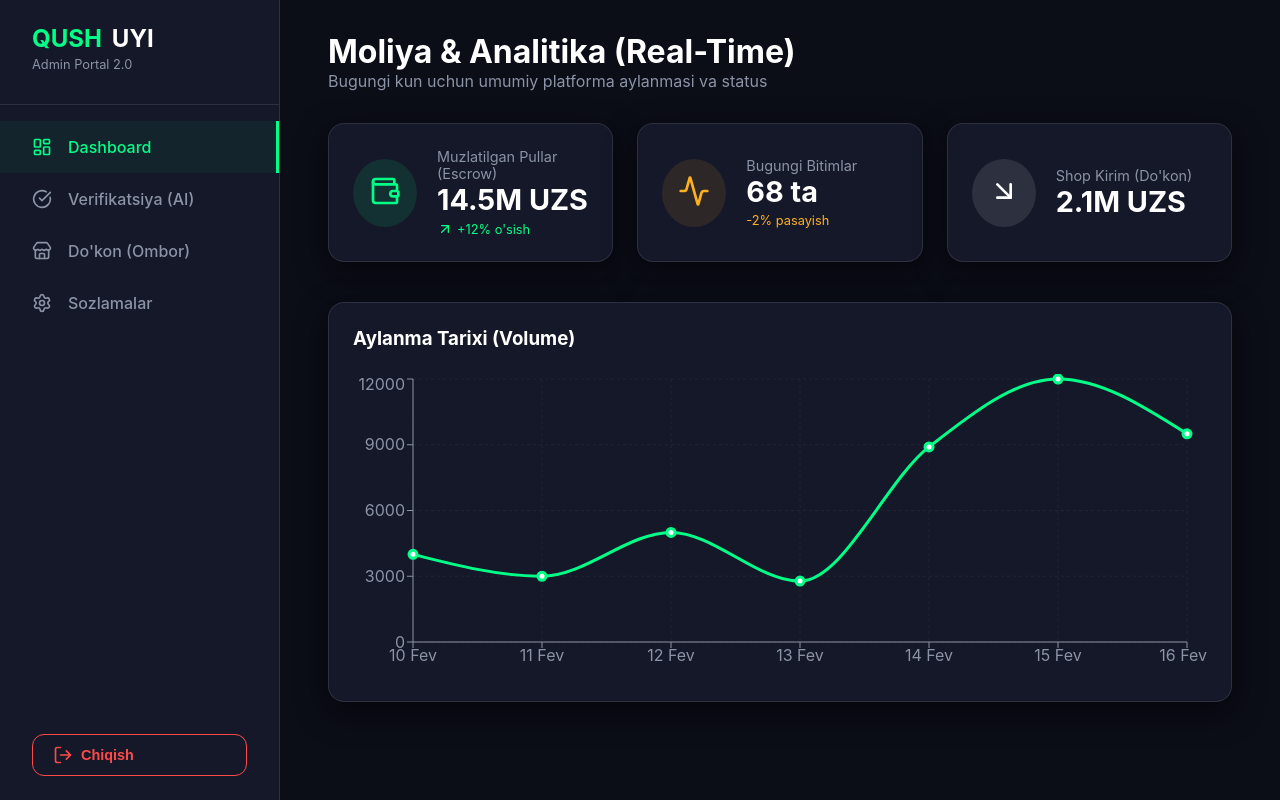
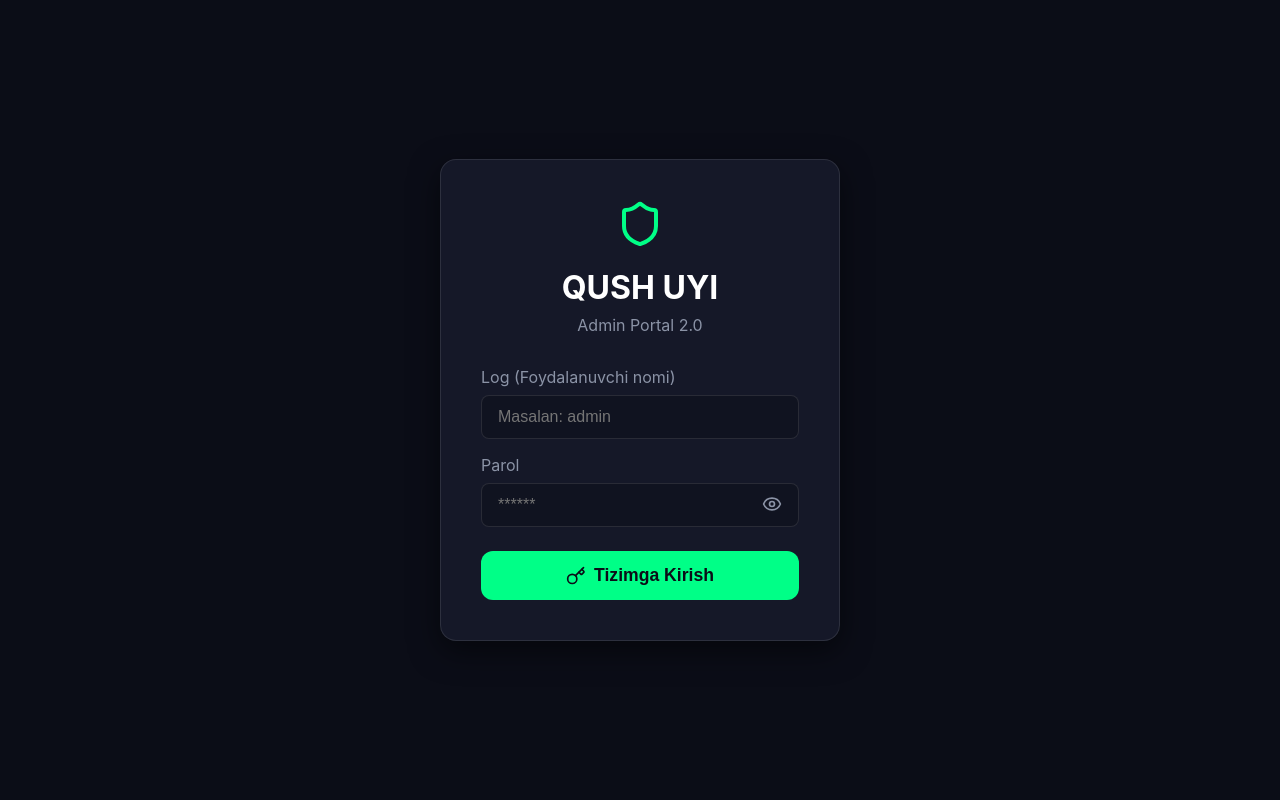
Before and after one commit to abrorbektreyder-web/qush-uyi-platform, a React (Vite) app in the folder 06_SRC/admin_panel/: page / in a window 1280 px wide. Built offline with nearby package versions, Linux system fonts and the light colour scheme.

Commit message:
feat(admin): Added Secure Login flow and Logout functionality

```diff
--- a/06_SRC/admin_panel/src/App.tsx
+++ b/06_SRC/admin_panel/src/App.tsx
@@ -1,17 +1,31 @@
-
-import { Routes, Route } from 'react-router-dom';
+import { useState } from 'react';
+import { Routes, Route, Navigate } from 'react-router-dom';
 import { Sidebar } from './components/Sidebar';
 import { Dashboard } from './pages/Dashboard';
 import { VerificationCenter } from './pages/VerificationCenter';
 import { ShopManager } from './pages/ShopManager';
 import { Settings } from './pages/Settings';
+import { Login } from './pages/Login';
 import './modal.css';
 
 function App() {
+  const [isAuthenticated, setIsAuthenticated] = useState<boolean>(() => {
+    return localStorage.getItem('admin_auth') === 'true';
+  });
+
+  const handleLogout = () => {
+    localStorage.removeItem('admin_auth');
+    setIsAuthenticated(false);
+  };
+
+  if (!isAuthenticated) {
+    return <Login onLogin={() => setIsAuthenticated(true)} />;
+  }
+
   return (
     <div className="app-layout">
       {/* Sidebar Navigation */}
-      <Sidebar />
+      <Sidebar onLogout={handleLogout} />
 
       {/* Main Content Render Area */}
       <main className="main-content">
@@ -20,6 +34,7 @@ function App() {
           <Route path="/verifications" element={<VerificationCenter />} />
           <Route path="/shop" element={<ShopManager />} />
           <Route path="/settings" element={<Settings />} />
+          <Route path="*" element={<Navigate to="/" />} />
         </Routes>
       </main>
     </div>
--- a/06_SRC/admin_panel/src/components/Sidebar.tsx
+++ b/06_SRC/admin_panel/src/components/Sidebar.tsx
@@ -2,7 +2,11 @@ import React from 'react';
 import { NavLink } from 'react-router-dom';
 import { LayoutDashboard, CheckCircle, Store, Settings, LogOut } from 'lucide-react';
 
-export const Sidebar: React.FC = () => {
+interface SidebarProps {
+    onLogout: () => void;
+}
+
+export const Sidebar: React.FC<SidebarProps> = ({ onLogout }) => {
     const activeStyle = {
         color: 'var(--primary)',
         backgroundColor: 'rgba(0, 255, 135, 0.05)',
@@ -46,7 +50,7 @@ export const Sidebar: React.FC = () => {
             </nav>
 
             <div style={{ padding: '0 32px' }}>
-                <button className="btn btn-danger" style={{ width: '100%', justifyContent: 'flex-start' }}>
+                <button className="btn btn-danger" style={{ width: '100%', justifyContent: 'flex-start' }} onClick={onLogout}>
                     <LogOut size={20} /> Chiqish
                 </button>
             </div>
--- /dev/null
+++ b/06_SRC/admin_panel/src/pages/Login.tsx
@@ -0,0 +1,101 @@
+import React, { useState } from 'react';
+import { Shield, Key, Eye, EyeOff } from 'lucide-react';
+
+export const Login = ({ onLogin }: { onLogin: () => void }) => {
+    const [username, setUsername] = useState('');
+    const [password, setPassword] = useState('');
+    const [error, setError] = useState('');
+    const [showPassword, setShowPassword] = useState(false);
+    const [isLoading, setIsLoading] = useState(false);
+
+    const handleLogin = (e: React.FormEvent) => {
+        e.preventDefault();
+        setIsLoading(true);
+        setError('');
+
+        // Mock verification
+        setTimeout(() => {
+            if (username === 'admin' && password === 'admin123') {
+                localStorage.setItem('admin_auth', 'true');
+                onLogin();
+            } else {
+                setError("Login yoki parol noto'g'ri. Tizimga kirish uchun: admin / admin123");
+                setIsLoading(false);
+            }
+        }, 800);
+    };
+
+    return (
+        <div style={{
+            display: 'flex',
+            alignItems: 'center',
+            justifyContent: 'center',
+            minHeight: '100vh',
+            background: 'var(--bg-main)',
+        }}>
+            <div className="glass-panel" style={{ width: '100%', maxWidth: '400px', padding: '40px', animation: 'slideUp 0.4s ease' }}>
+                <div style={{ textAlign: 'center', marginBottom: '32px' }}>
+                    <Shield size={48} color="var(--primary)" style={{ marginBottom: '16px' }} />
+                    <h1 style={{ margin: 0 }}>QUSH UYI</h1>
+                    <p style={{ color: 'var(--text-muted)', margin: '8px 0 0 0' }}>Admin Portal 2.0</p>
+                </div>
+
+                {error && (
+                    <div style={{ background: 'rgba(255, 73, 73, 0.1)', color: 'var(--danger)', padding: '12px', borderRadius: '8px', marginBottom: '24px', fontSize: '0.9rem', textAlign: 'center' }}>
+                        {error}
+                    </div>
+                )}
+
+                <form onSubmit={handleLogin}>
+                    <div style={{ marginBottom: '16px' }}>
+                        <label style={{ display: 'block', marginBottom: '8px', color: 'var(--text-muted)' }}>Log (Foydalanuvchi nomi)</label>
+                        <input
+                            type="text"
+                            value={username}
+                            onChange={e => setUsername(e.target.value)}
+                            style={inputStyle}
+                            placeholder="Masalan: admin"
+                            required
+                        />
+                    </div>
+
+                    <div style={{ marginBottom: '24px', position: 'relative' }}>
+                        <label style={{ display: 'block', marginBottom: '8px', color: 'var(--text-muted)' }}>Parol</label>
+                        <div style={{ display: 'flex', alignItems: 'center', background: 'rgba(0,0,0,0.2)', border: '1px solid var(--border-glass)', borderRadius: '8px' }}>
+                            <input
+                                type={showPassword ? "text" : "password"}
+                                value={password}
+                                onChange={e => setPassword(e.target.value)}
+                                style={{ ...inputStyle, border: 'none', background: 'transparent' }}
+                                placeholder="******"
+                                required
+                            />
+                            <button
+                                type="button"
+                                onClick={() => setShowPassword(!showPassword)}
+                                style={{ background: 'transparent', border: 'none', color: 'var(--text-muted)', padding: '0 16px', cursor: 'pointer' }}
+                            >
+                                {showPassword ? <EyeOff size={20} /> : <Eye size={20} />}
+                            </button>
+                        </div>
+                    </div>
+
+                    <button type="submit" className="btn btn-primary" style={{ width: '100%', padding: '14px', fontSize: '1.1rem' }} disabled={isLoading}>
+                        {isLoading ? "Tekshirilmoqda..." : <span style={{ display: 'flex', alignItems: 'center', gap: '8px', justifyContent: 'center' }}><Key size={20} /> Tizimga Kirish</span>}
+                    </button>
+                </form>
+            </div>
+        </div>
+    );
+};
+
+const inputStyle = {
+    width: '100%',
+    padding: '12px 16px',
+    borderRadius: '8px',
+    background: 'rgba(0,0,0,0.2)',
+    border: '1px solid var(--border-glass)',
+    color: 'white',
+    outline: 'none',
+    fontSize: '1rem',
+};
```
